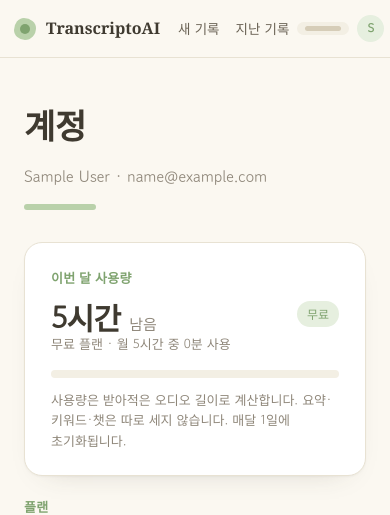
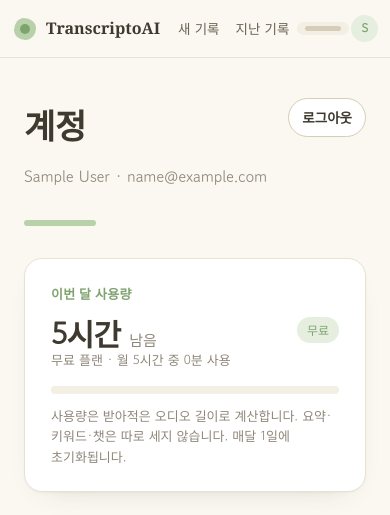
Before and after one commit to S2chloeS2/transcripto-ai, a Flask app: page /account in a window 390 px wide. Shown: the top 515 px of the page. Run offline with Flask 3, Linux system fonts and the light colour scheme; the visitor is signed in with stand-in values (Sample User, id 1); data comes from the database, SQL or seed files in the repository; data that the repository does not hold is empty; some web fonts are replaced.

Commit message:
Mobile nav: avatar links to the account page, hide text links, add logout there
On narrow screens the account and logout links were pushed off-screen and,
with overflow clipped, unreachable. The avatar now links to the account
page, text links hide below 640px, and logout moves to the account page.

Co-Authored-By: Claude Fable 5.1 <noreply@anthropic.com>

```diff
--- a/static/css/app.css
+++ b/static/css/app.css
@@ -858,3 +858,11 @@ html, body { overflow-x: clip; }
   .usage-pill { padding: 4px 8px; }
   .usage-track { width: 36px; }
 }
+
+/* Narrow screens: the avatar is the account link, text links step aside. */
+.nav-avatar { text-decoration: none; }
+.nav-avatar:hover { text-decoration: none; filter: brightness(.96); }
+@media (max-width: 640px) {
+  .nav-user .nav-link { display: none; }
+  .nav-user { margin-left: 2px; }
+}
--- a/templates/account.html
+++ b/templates/account.html
@@ -4,9 +4,12 @@
 
 {% block body %}
 <div class="page page-narrow">
-  <div class="page-head">
-    <h1>계정</h1>
-    <p>{{ current_user.name or current_user.email }} · {{ current_user.email }}</p>
+  <div class="page-head" style="display:flex; align-items:flex-start; justify-content:space-between; gap:16px; flex-wrap:wrap;">
+    <div>
+      <h1>계정</h1>
+      <p>{{ current_user.name or current_user.email }} · {{ current_user.email }}</p>
+    </div>
+    <a class="btn btn-ghost btn-sm" href="{{ url_for('auth.logout') }}">로그아웃</a>
   </div>
 
   <div class="stack">
--- a/templates/base.html
+++ b/templates/base.html
@@ -26,13 +26,13 @@
         </a>
         {% endif %}
         <div class="nav-user">
-          <span class="nav-avatar" title="{{ current_user.email }}">
+          <a class="nav-avatar" href="{{ url_for('account') }}" title="{{ current_user.email }} · 계정" aria-label="계정">
             {% if current_user.picture %}
               <img src="{{ current_user.picture }}" alt="" referrerpolicy="no-referrer">
             {% else %}
               {{ (current_user.name or current_user.email)[0]|upper }}
             {% endif %}
-          </span>
+          </a>
           <a class="nav-link {{ 'is-active' if active == 'account' }}" href="{{ url_for('account') }}">계정</a>
           <a class="nav-link" href="{{ url_for('auth.logout') }}">로그아웃</a>
         </div>
```
